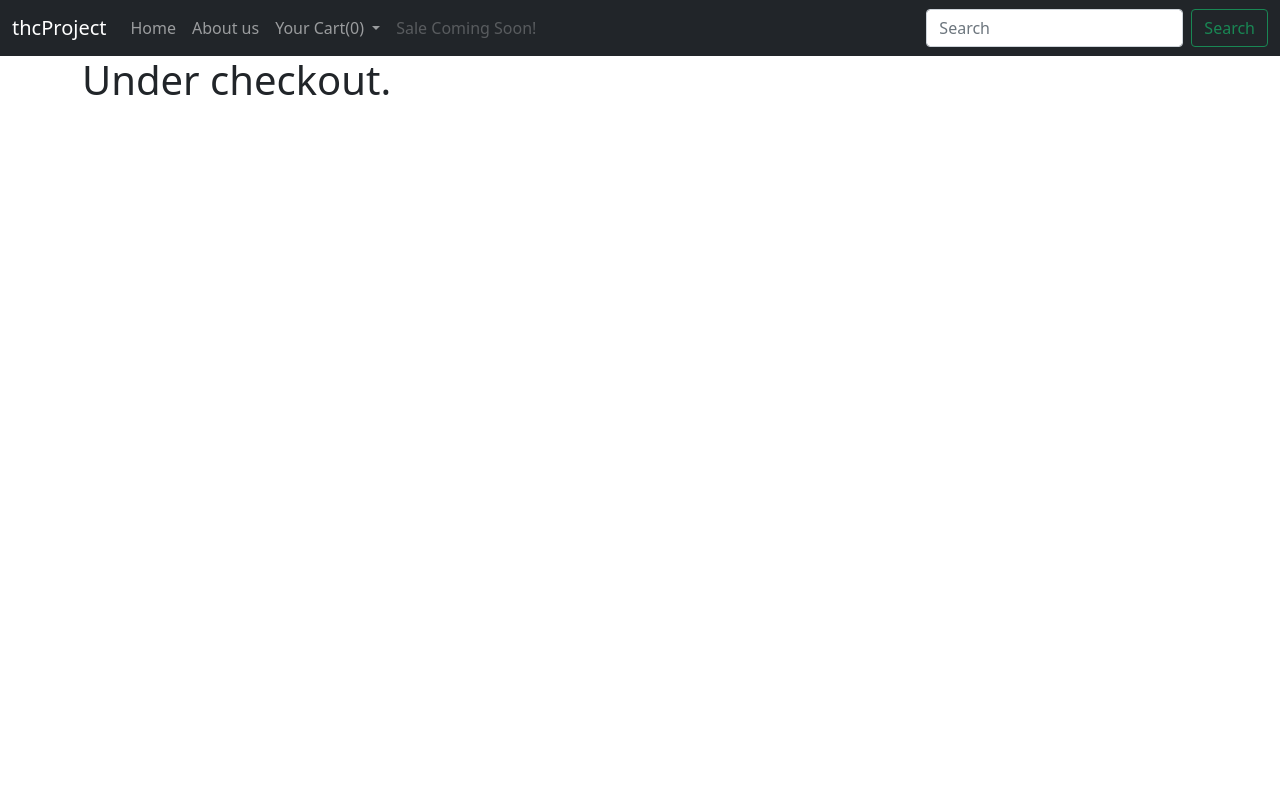
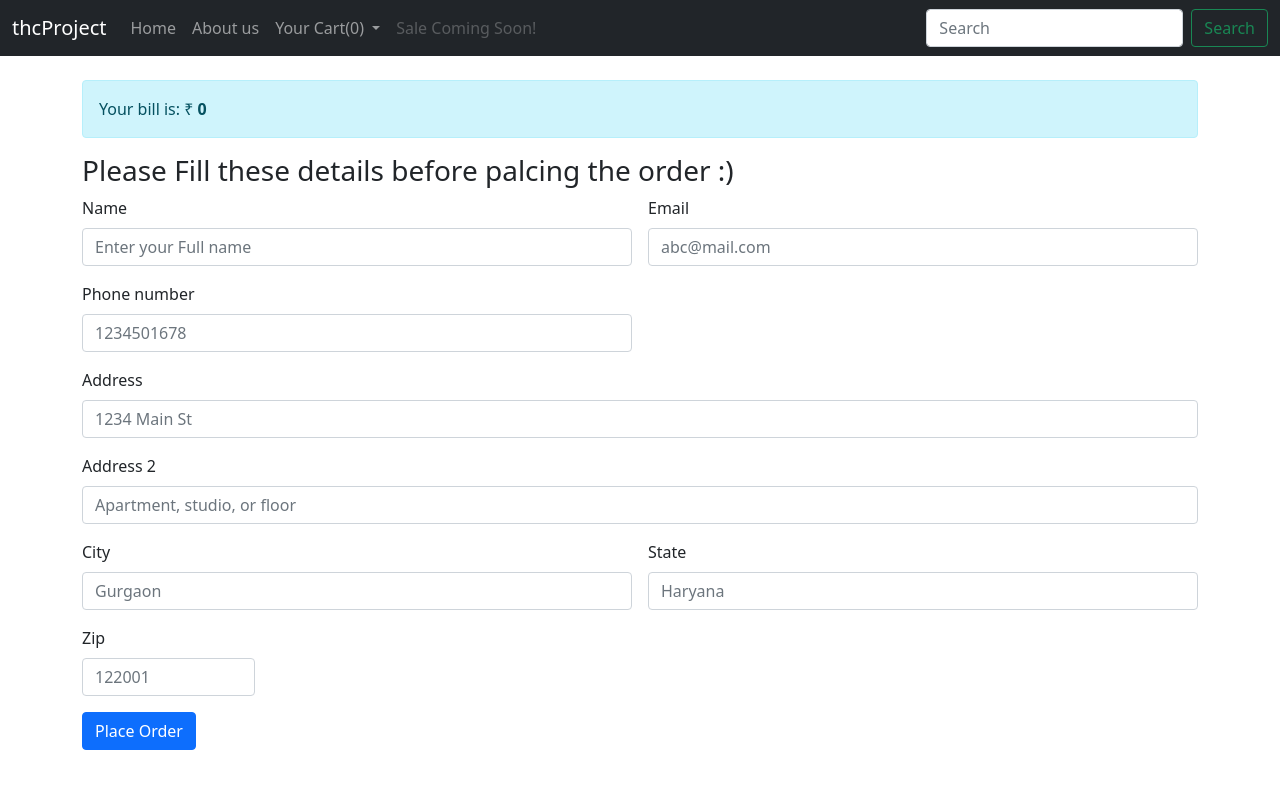
Before and after one commit to aman1100/thcProject, a Django app: page /checkOut/ in a window 1280 px wide. Run offline with Django 3.2, Linux system fonts and the light colour scheme; some libraries are stand-ins or nearby versions.

Commit message:
created model for Order, added script of checkOut.hmtl page with checkOut() calculateBill() methods and save placed order

```diff
--- a/thcProject/Templates/thcProducts/aboutus.html
+++ b/thcProject/Templates/thcProducts/aboutus.html
@@ -2,3 +2,8 @@
 {% block title %}
 About us
 {% endblock title %}
+{% block body %}
+<div class="container mt-4">
+<center><h2><i>Just a small Django Project :)</i></h2></center>
+</div>
+{% endblock body %}
--- a/thcProject/Templates/thcProducts/base.html
+++ b/thcProject/Templates/thcProducts/base.html
@@ -65,6 +65,14 @@
         </div>
     </nav>
 
+
+    {% for message in messages %}
+    <div class="alert alert-{{ message.tags }} alert-dismissible fade show" role="alert">
+  <strong>Message: </strong>{{ message }}
+  <button type="button" class="btn-close" data-bs-dismiss="alert" aria-label="Close"></button>
+    </div>
+    {% endfor %}
+
     {% block body %}
     {% endblock body %}
 
@@ -90,7 +98,6 @@
 var sum=0
 function showCart()
 {
-    var prodCart2={}
     var prodName=""
     sum=0
 
@@ -100,14 +107,12 @@ function showCart()
     }
     else{
 
-        var prodCart=localStorage.getItem("cart");
-        prodCart2=JSON.parse(prodCart);
-    for(var product in prodCart2)
+        var prodCart=JSON.parse(localStorage.getItem("cart"));
+    for(var product in prodCart)
     {
-
         //console.log(product + " -> " + prodCart2[product]);
-        prodName=prodName+product+ "<b> Qty=</b>" +prodCart2[product]+"<br>"
-        sum=sum+parseInt(prodCart2[product]);
+        prodName=prodName+product+ "<b> Qty=</b>" +prodCart[product][0]+"<br>"
+        sum=sum+parseInt(prodCart[product][0]);
     }
     document.getElementById("navbarDropdown").innerHTML="Your Cart"+"("+sum+")";
     document.getElementById("cart").innerHTML=prodName;
--- a/thcProject/Templates/thcProducts/checkOut.html
+++ b/thcProject/Templates/thcProducts/checkOut.html
@@ -5,8 +5,58 @@ Check out
 
 {% block body %}
 
-<div class="container">
-<h1>Under checkout.</h1>
+<div class="container mt-4">
+
+  <div id="checkOut">
+
+  </div>
+  <div id="billInfo">
+  </div>
+  <h3> Please Fill these details before palcing the order :)</h3>
+  <form action="/checkOut/"method="post" name="checkOutForm" class="row g-3">{% csrf_token %}
+    <input type="hidden" name="products" id="products">
+    <input type="hidden" name="bill" id="bill">
+    <div class="col-md-6">
+      <label for="name" class="form-label">Name</label>
+      <input type="text" required class="form-control" name="name" id="name" placeholder="Enter your Full name">
+    </div>
+    <div class="col-md-6">
+      <label for="inputEmail4" class="form-label">Email</label>
+      <input type="email" required class="form-control" name="email" id="email" placeholder="abc@mail.com">
+    </div>
+    <div class="col-md-6">
+      <label for="inputEmail4" class="form-label">Phone number</label>
+      <input type="tel" id="phone" class="form-control" name="phone" placeholder="1234501678" pattern="[0-9]{10}"
+        required>
+    </div>
+
+    <div class="col-12">
+      <label for="inputAddress" class="form-label">Address</label>
+      <input type="text" required class="form-control" name="address1" id="address1" placeholder="1234 Main St">
+    </div>
+    <div class="col-12">
+      <label for="inputAddress2" class="form-label">Address 2</label>
+      <input type="text" required name="address2" id="address2" class="form-control"
+        placeholder="Apartment, studio, or floor">
+    </div>
+    <div class="col-md-6">
+      <label for="inputCity" class="form-label">City</label>
+      <input type="text" name="city" id="city" required placeholder="Gurgaon" class="form-control" >
+    </div>
+    <div class="col-md-6">
+      <label for="state" class="form-label">State</label>
+      <input type="text" name="state" id ="state"required  placeholder="Haryana" class="form-control" >
+    </div>
+
+    <div class="col-md-2">
+      <label for="inputZip" class="form-label">Zip</label>
+      <input type="text" name="zip" id="zip" required placeholder="122001" class="form-control" >
+    </div>
+
+    <div class="col-12">
+      <button type="submit" class="btn btn-primary mb-4">Place Order</button>
+    </div>
+  </form>
 </div>
 
 {% endblock body %}
@@ -14,7 +64,64 @@ Check out
 {% block script %}
 <script>
 
-showCart();
 
+  showCart();
+  checkOutItems();
+  calculateBill();
+  function checkOutItems() {
+    productCart = JSON.parse(localStorage.getItem("cart"))
+    for (product in productCart) {
+      //console.log(product,productCart[product][0],productCart[product][1],productCart[product][2]);
+      card = `<div class="card mb-3" style="width: inherit;">
+        <div class="row g-0">
+      <div class="col-md-4" style=" width:12% ">
+      <img src="/media/${productCart[product][2]}" width="150" height="150" alt="...">
+      </div>
+    <div class="col-md-8">
+      <div class="card-body">
+        <h5 class="card-title">${product}</h5>
+        <p class="card-text"><b>Price: &#x20b9;</b> ${productCart[product][1]} </p>
+
+        <button onClick="decrement(product)" type="button" class="btn btn-secondary btn-sm">-</button>
+        ${productCart[product][0]}
+    <button onClick="increment(product)"type="button" class="btn btn-secondary btn-sm">+</button>
+      </div>
+
+    </div>
+  </div>
+  </div>`
+      $('#checkOut').append(card);
+    }
+  }
+
+  function decrement(product) {
+
+  }
+
+  function increment(product) {
+    console.log(product);
+  }
+    var bill = 0
+  function calculateBill() {
+    bill=0
+    productCart = JSON.parse(localStorage.getItem("cart"))
+    for (product in productCart) {
+      qty = productCart[product][0];
+      amount = productCart[product][1];
+      bill = bill + (qty * amount);
+    }
+    newbillInfo = `<div  id="billInfo" class="alert alert-info" role="alert">
+    Your bill is: &#x20b9;<b> ${bill}</b>
+    </div>`
+    $("#billInfo").append(newbillInfo);
+
+  }
+$('#products').val(JSON.stringify(localStorage.getItem("cart")));
+{% if done %}
+clearCart();
+alert("Thanks for shopping with us. Your order has been placed :)")
+{% endif %}
+bill=document.getElementById("billInfo").innerText;
+$('#bill').val(bill);
 </script>
 {% endblock script %}
--- a/thcProject/thcProducts/admin.py
+++ b/thcProject/thcProducts/admin.py
@@ -1,6 +1,7 @@
 from django.contrib import admin
 
 # Register your models here.
-from .models import Product
+from .models import Product,Order
 
 admin.site.register(Product)
+admin.site.register(Order)
--- a/thcProject/thcProducts/views.py
+++ b/thcProject/thcProducts/views.py
@@ -1,6 +1,7 @@
 from django.shortcuts import render
 from django.http import HttpResponse
-from .models import Product
+from .models import Product,Order
+from django.contrib import messages
 
 # Create your views here.
 def index(request):
@@ -18,6 +19,23 @@ def aboutus(request):
     return render(request,'thcProducts/aboutus.html')
 
 def checkOut(request):
+    if request.method == "POST":
+        products = request.POST.get('products',"")
+        bill = request.POST.get('bill',"")
+        name = request.POST.get('name',"")
+        email = request.POST.get('email',"")
+        phoneNumber = request.POST.get('phone',"")
+        address1 = request.POST.get('address1',"")
+        address2 = request.POST.get('address2',"")
+        city = request.POST.get('city',"")
+        state = request.POST.get('state',"")
+        zip = request.POST.get('zip',"")
+        order=Order(products=products,bill=bill,name=name,email=email,phoneNumber=phoneNumber,address1=address1,address2=address2,city=city,state=state,zip=zip)
+        order.save()
+        messages.success(request,"Your order has been placed. Thank You for shopping with us :)")
+        params={'done':True}
+        return render(request,'thcProducts/checkOut.html',params)
+
     return render(request,'thcProducts/checkOut.html')
 
 def emptyCart(request):
```
Also changed, not shown: thcProject/Templates/thcProducts/index.html (+9 -9 lines), thcProject/Templates/thcProducts/productDetails.html (+9 -9 lines), thcProject/thcProducts/models.py (+13 -0 lines), thcProject/db.sqlite3, thcProject/thcProducts/migrations/0002_order.py (added), thcProject/thcProducts/migrations/0003_auto_20201227_1802.py (added).
